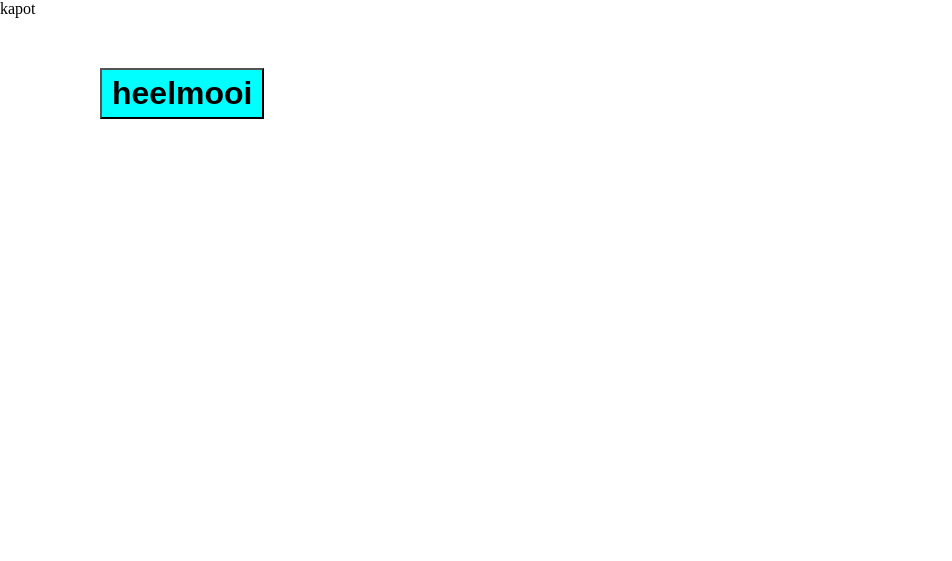
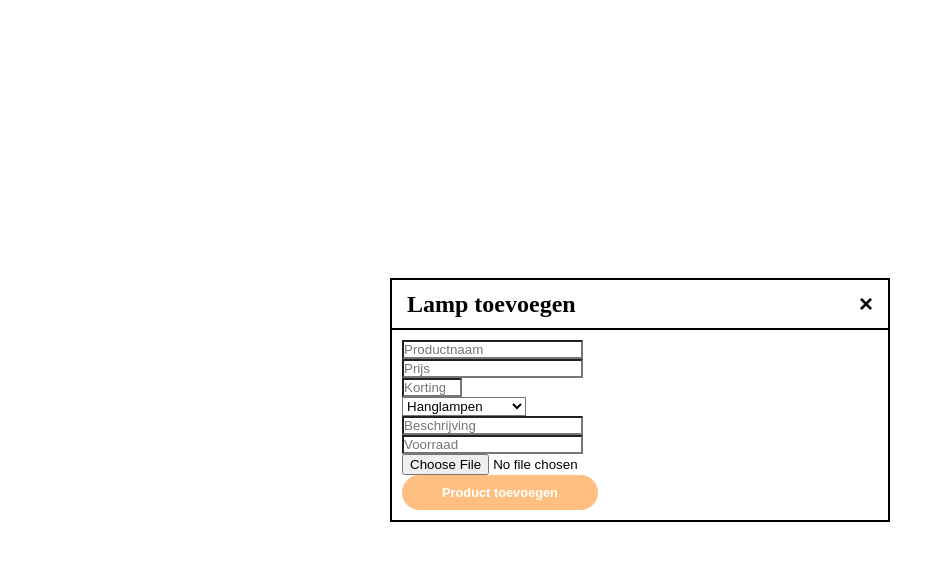
Before and after one commit to nitronukes/DeBoerLicht, a PHP site: page /Pagina/Toevoeglamp.html in a window 1280 px wide. Shown: the top 561 px of the page, without its empty margins (0-952 px from the left). Run offline with PHP 8.4, Linux system fonts and the light colour scheme.

Commit message:
Toevoegmodal frontend1

```diff
--- a/Pagina/Toevoeglamp.html
+++ b/Pagina/Toevoeglamp.html
@@ -8,9 +8,24 @@
     <title>DeBoerLichtenToevoegen</title>
 </head>
 <body>
-    <div class="boem">
-        <p>kapot</p>
-        <button class="knopje">heelmooi</button>
+    <div class="Toevoegmodal" id="modal">
+        <div class="Toevoegmodal-header">
+            <div class="Modaltitel">Lamp toevoegen</div>
+            <button class="modalsluiten">&times;</button>
+        </div>
+        <div class="Toevoegmodal-body">
+         <div>   <input type="text" class="ProductnaamToevoeg" placeholder="Productnaam"> </div>
+          <div>  <input type="number" class="PrijsToevoeg" placeholder="Prijs" min="1"> </div>
+<div>            <input type="number" class="KortingToevoeg" placeholder="Korting" min="0" max="100"> </div>
+<div>            <select class="CategorieToevoeg" name="categorie" id="categorie">
+                <option class="HanglampenToevoeg" value="HanglampenToevoeg">Hanglampen</option>
+                <option class="staandeLampenToevoeg" value="staandeLampenToevoeg">Staande Lampen</option>
+            </select> </div>
+  <div>          <input type="text" class="BeschrijvingToevoeg" placeholder="Beschrijving"> </div>
+<div>            <input type="number" class="VoorraadToevoeg" placeholder="Voorraad" min="0"> </div>
+<div>            <input type="file" and accept="image/*" class="BestandToevoeg" placeholder="Foto Toevoegen"> </div>
+<div>            <button class="knoptoevoegmodal">Product toevoegen</button> </div>
+        </div>
     </div>
 </body>
 </html>
--- a/css/Styles.css
+++ b/css/Styles.css
@@ -2,6 +2,7 @@
     background-color: #ffffff;
     margin: 0;
     padding: 0;
+    box-sizing: border-box;
   }
   .Boem{
     color: aqua;
@@ -90,3 +91,51 @@
         border: none;
 
       }
+.Toevoegmodal{
+  position: fixed;
+  top: 50%;
+  left: 50%;
+  transform: translate(-50%, -50%);
+  transition: 200ms ease-in-out;
+  border: 2px solid black;
+  z-index: 10;
+  width: 500px;
+  max-width: 80%;
+}
+
+.Toevoegmodal-header{
+padding: 10px 15px;
+display: flex;
+justify-content: space-between;
+align-items: center;
+border-bottom: 2px solid black;
+}
+.Toevoegmodal-header .Modaltitel{
+  font-size: 1.5rem;
+  font-weight: bold;
+}
+.Toevoegmodal-header .modalsluiten{
+  cursor: pointer;
+  border: none;
+  outline: none;
+  background: none;
+  font-size: 1.5rem;
+  font-weight: bold;
+}
+.Toevoegmodal-body{
+  padding: 10px;
+}
+.knoptoevoegmodal{
+  cursor: pointer;
+  color: #ffffff;
+  background-color: #FFBF81;
+  border: none;
+  font-size: 0.8rem;
+  font-weight: bold;
+  border-radius: 20px;
+  padding: 10px 40px;
+}
+.knoptoevoegmodal:hover{
+  background-color: #df8b37;
+  transition: 0.5s;
+}
```
